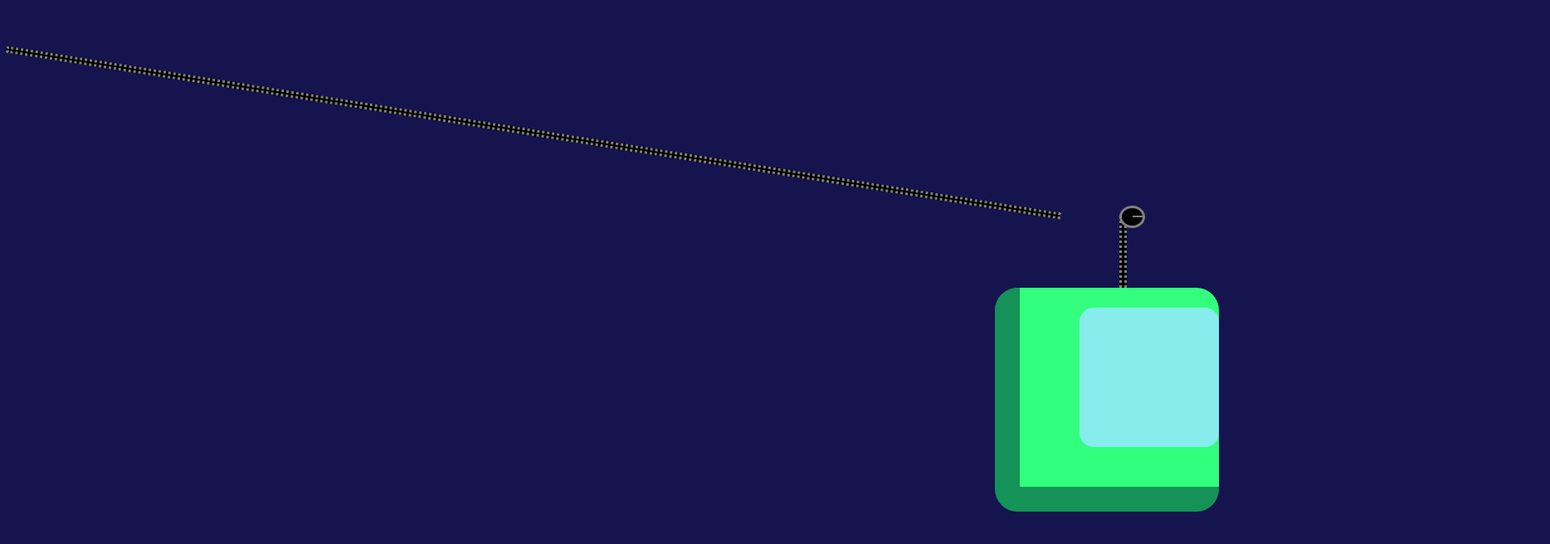
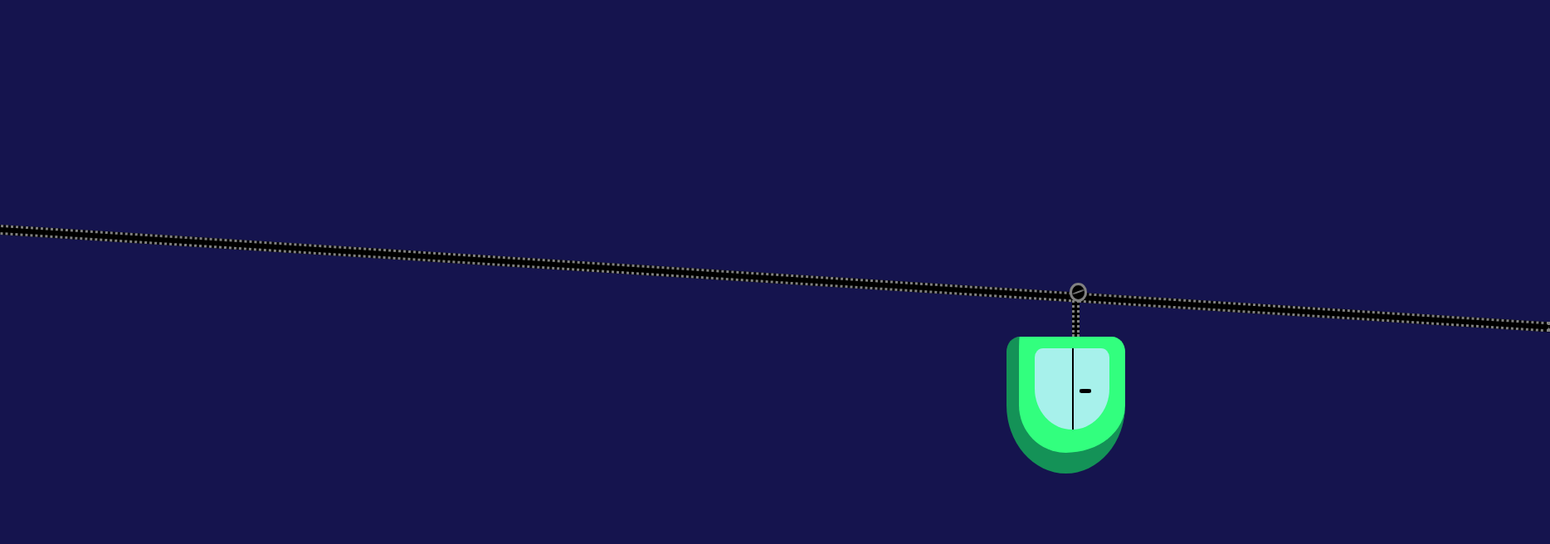
Before and after one commit to JaldinDeveloper/CSS-ART, a website: page index.html in a window 1280 px wide. Shown: the whole page at 83% size, 1868 px wide, since content can reach past the window. Drawn offline with Linux system fonts and the light colour scheme.

Commit message:
cableway done

```diff
--- a/index.html
+++ b/index.html
@@ -8,13 +8,18 @@
     <title>Document</title>
 </head>
 <body>
-    <div class="line"></div>
-    <div class="cableway">
-        <div class="connectaxis">
-            <div class="axis"></div>
+    <div class="layer-2">
+        <div class="line"></div>
+        <div class="cableway">
+            <div class="connectaxis">
+                <div class="connectaxis__axis"></div>
+            </div>
+            <div class="connectline"></div>
+            <div class="cableway__window">
+                <div class="cableway__door"></div>
+                <div class="cableway__handle"></div>
+            </div>
         </div>
-        <div class="connectline"></div>
-        <div class="window"></div>
     </div>
 </body>
 </html>
--- a/styles/cableway.scss
+++ b/styles/cableway.scss
@@ -1,117 +1,151 @@
 $background-Color: rgb(21, 20, 78);
 $Cableway-Color: #32ff7e;
-$Cableway-XY-Dimension: 15rem;
+$Cableway-border-Color: #149257;
+
+$Window-Color:rgb(167, 241, 235);
+$Cableway-X-Dimension: 10%;
+$Cableway-Y-Dimension: 25%;
+$Iron-color: gray;
+$Cable-color: black;
+$Layer-2-X-Dimension: 100%;
+$Layer-2-Y-Dimension: 70%;
+$Animation-duration: 7s;
+$Cableway-border-radius: 20% 20% 90% 90%;
 body{
     background-color: $background-Color;
 }
 
+
+.layer-2{
+    padding: 0%;
+    margin-left: 0%;
+    height: $Layer-2-Y-Dimension;
+    width: $Layer-2-X-Dimension;
+    position: absolute;
+    top: 20%;
+}
+
 .cableway{
    background: $Cableway-Color;
-   width: $Cableway-XY-Dimension;
-   height: $Cableway-XY-Dimension;
-   border-radius: 10%;
+   width: $Cableway-X-Dimension;
+   height: $Cableway-Y-Dimension;
+   border-radius: $Cableway-border-radius;
+
    border-style: solid;
-   border-color: #149257;
-   border-right: #149257;
-   border-top: #149257;
-   border-width: 30px;
+   border-color: $Cableway-border-Color;
+   border-width: 0px 0px 25px 15px;
    position: absolute;
-   top: 100px;
-   left: - $Cableway-XY-Dimension;
+   left: - $Cableway-X-Dimension;
    z-index: 1;
    animation: cableWayAnimation;
-   animation-duration: 7s;
+   animation-duration: $Animation-duration;
    animation-iteration-count: infinite;
-   //animation-direction: reverse;
+   &__window{
+    background: $Window-Color;
+    width: 70%;
+    height: 70%;
+    border-radius: $Cableway-border-radius;
+    position: absolute;
+    top: 10%;
+    right: 15%;
+    z-index: 3;
+    }
+    &__door{
+        background-color: $Cable-color;
+        width:2%;
+        height: 100%;
+        left: 50%;
+        position: absolute;
+    }
+    &__handle{
+        background-color: $Cable-color;
+        width: 15%;
+        height: 5%;
+        border-radius: 30%;
+        position: absolute;
+        top: 50%;
+        left: 60%;
+    }
+    &:hover{
+        animation-play-state: paused;
+    }
+
 }
 
 .connectline{
     position: absolute;
     border-style: solid;
-    border-color: gray;
+    border-color: $Iron-color;
     border-style: dotted;
     border-width: 15%;
-    background-color: black;
-    height: 80px;
-    width: 3px;
+    background-color: $Cable-color;
+    height: 35%;
+    width: 2%;
     left: 50%;
     bottom: 100%;
     z-index: 2;
 }
 
-.cableway:hover{
-    animation-play-state: paused;
-}
-
 .connectaxis{
     position: absolute;
-    background-color: black;
-    height: 21px;
-    width: 25px;
-    border-color: gray;
+    background-color: $Cable-color;
+    height: 12%;
+    width: 12%;
+    border-color: $Iron-color;
     border-style: solid;
     border-width: 35%;
     border-radius: 50%;
     z-index: 3;
-    left: 50%;
+    left: 47.5%;
     bottom: 130%;
-}
-
-.axis{
-    position: absolute;
-    height: 10%;
-    width: 60%;
-    background-color: gray;
-    left: 50%;
-    bottom: 50%;
-    z-index: 4;
-}
-.window{
-    background: rgb(135, 236, 236);
-    width: $Cableway-XY-Dimension * 0.7;
-    height: $Cableway-XY-Dimension * 0.7;
-    border-radius: 10%;
-    border-width: 30px;
-    position: absolute;
-    top: 10%;
-    left: 30%;
-    z-index: 3;
+    &__axis{
+        position: absolute;
+        height: 10%;
+        width: 100%;
+        background-color: $Iron-color;
+        left: 0%;
+        bottom: 50%;
+        z-index: 4;
+        border-radius: 80%;
+        animation: rotateAxis;
+        animation-duration: $Animation-duration;
+        animation-iteration-count: infinite;
+    }
 }
 
 .line{
-    top: $Cableway-XY-Dimension * 0.65;
-    left: 0px;
-    padding: 0;
-    margin: 0;
+    top: 30%;
+    left: -5%;
+    padding: 0%;
+    margin: 0%;
     position: absolute;
     z-index: 1;
-    width: 100%;
-    height: 2px;
-    background-color: black;
-    border-color: gray;
+    width: 150%;
+    height: 1%;
+    background-color: $Cable-color;
+    border-color: $Iron-color;
     border-style: dotted;
     border-width: 4%;
-    transform: rotate(9.0deg);
-
+    transform: rotate(3.6deg);
 }
 
-// @keyframes rotateAxis{
-//     rotate:;
-// }
+
+@keyframes rotateAxis {
+    from {
+        transform: rotate(0deg);
+    }
+    to {
+        transform: rotate(359deg);
+    }
+}
 
 @keyframes cableWayAnimation {
     from{
-        top: $Cableway-XY-Dimension * 0.5;
-        right: $Cableway-XY-Dimension *5;
+        top: 25%;
+        right: 75%;
     }
     to{
-        top: $Cableway-XY-Dimension*1.5;
+        top: 45%;
         left: 100%;
     }
 }
-
-// y = 125px , x = -250px
-// y = 375px, x = 1000px
-
-// 375 - 125 / 1250px
-// y = w / -
```
Also changed, not shown: dist/css/styles.css.
